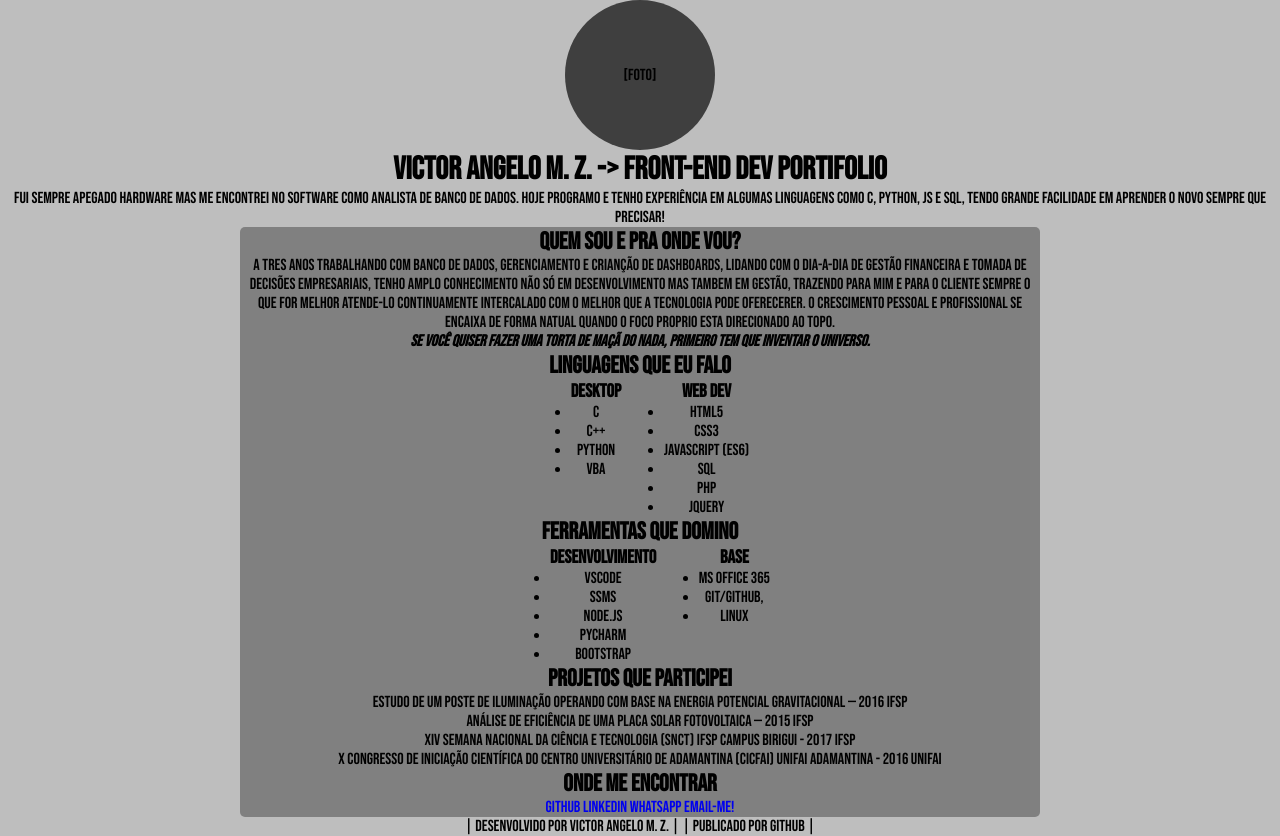
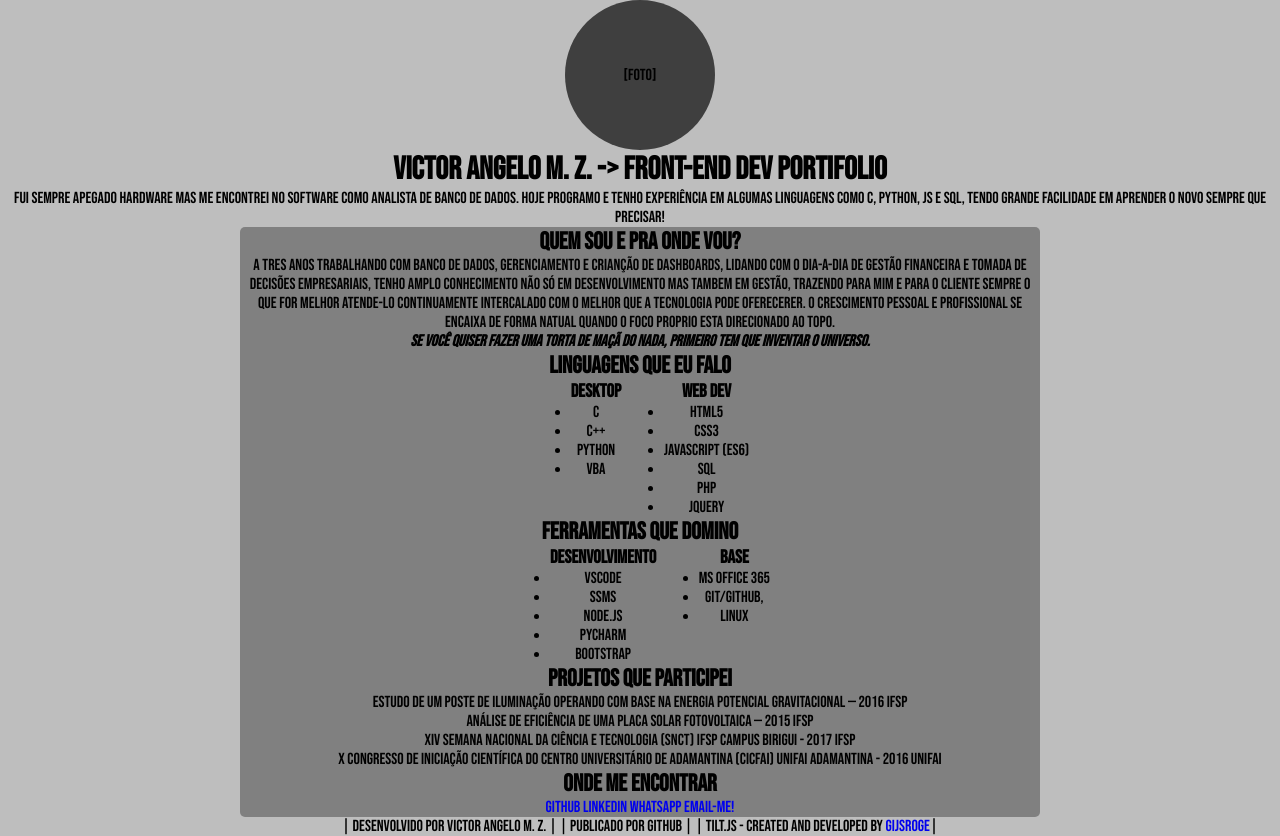
Before and after one commit to AngelloVictor/Curriculo, a plain HTML site: page index.html in a window 1280 px wide. Drawn offline with nearby package versions, Linux system fonts and the light colour scheme.

Commit message:
Update index.html

```diff
--- a/index.html
+++ b/index.html
@@ -19,6 +19,7 @@
 <body data-tilt transform-style: preserve-3d data-tilt-perspective="10000">
     <script type="text/javascript" src="http://code.jquery.com/jquery-3.6.0.min.js"></script>
     <script src="js/src/tilt.jquery.js"></script> <!-- Load Tilt.js library -->
+
     <header>
         <h1><abbr title="42">Victor Angelo M. Z. -> Front-End Dev Portifolio</abbr>
 
@@ -108,14 +109,12 @@
             <a href="https://mail.google.com/mail/u/0/?fs=1&tf=cm&to=%E2%80%8Bangello.contato@gmail.com&su=Olá,%20vi%20seu%20portfolio%20e%20me%20interesse%20pelo%20seu%20trabalho!"
                 target="_blank" rel="external">Email-me!</a>
         </nav>
-
     </main>
-
-
 
     <footer>
         | Desenvolvido por Victor Angelo M. Z. |
         | Publicado por GitHub |
+        | Tilt.JS - created and developed by <a href="https://github.com/gijsroge">gijsroge</a>|
     </footer>
 
 
```
